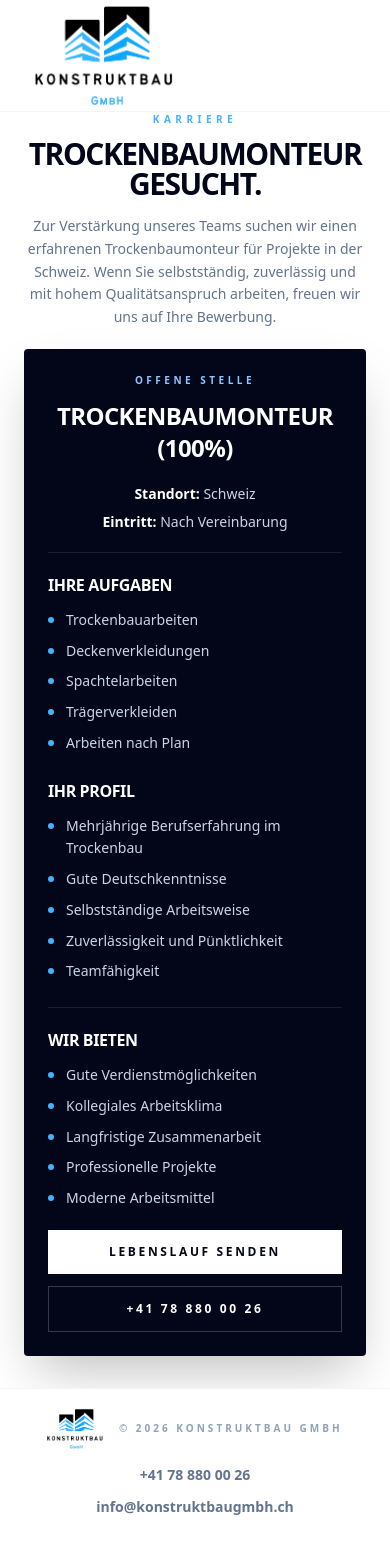
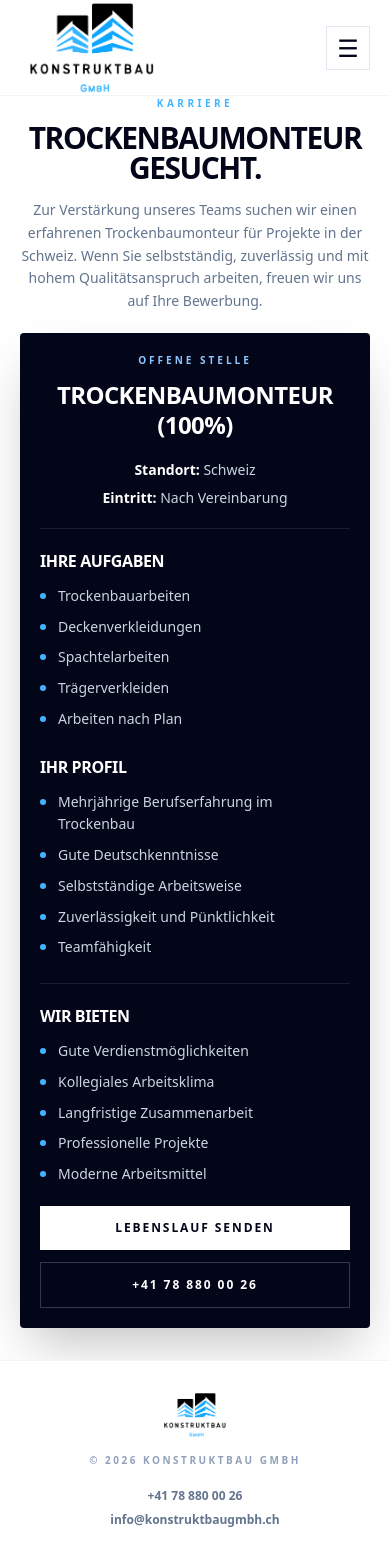
Before and after one commit to tanitadimitrovaa-sketch/konstruktbau, a Next.js app: page /karriere in a window 390 px wide. Before the commit the page ends 1537 px from the top, so only its background shows below. Built offline with nearby package versions, Linux system fonts and the light colour scheme.

Commit message:
Update page.js

```diff
--- a/src/app/karriere/page.js
+++ b/src/app/karriere/page.js
@@ -1,7 +1,8 @@
 "use client";
 
+import { useState } from "react";
 import Link from "next/link";
-import { motion } from "framer-motion";
+import { motion, AnimatePresence } from "framer-motion";
 
 const logoBlue = "#42B4FF";
 const email = "info@konstruktbaugmbh.ch";
@@ -45,49 +46,99 @@ function CheckItem({ children }) {
 }
 
 export default function KarrierePage() {
+  const [menuOpen, setMenuOpen] = useState(false);
+
   return (
     <main className="min-h-screen bg-white text-slate-950 font-sans selection:bg-blue-100">
-      <nav className="fixed w-full z-50 bg-white border-b border-gray-100 h-28 md:h-32 top-0">
-        <div className="max-w-7xl mx-auto px-6 h-full flex justify-between items-center">
+      <nav className="fixed w-full z-50 bg-white border-b border-gray-100 h-24 md:h-32 top-0">
+        <div className="max-w-7xl mx-auto px-5 md:px-6 h-full flex justify-between items-center">
           <Link href="/" className="relative flex items-center h-full group">
-            <div className="relative w-40 md:w-56 h-full flex items-center overflow-hidden">
+            <div className="relative w-36 md:w-56 h-full flex items-center overflow-hidden">
               <img
                 src="/logo.png"
                 alt="KonstruktBau Logo"
-                className="w-full h-auto max-h-[100px] md:max-h-[120px] object-contain transition-transform duration-300 group-hover:scale-105"
+                className="w-full h-auto max-h-[90px] md:max-h-[120px] object-contain transition-transform duration-300 group-hover:scale-105"
               />
             </div>
           </Link>
 
           <div className="hidden md:flex items-center gap-8 text-sm uppercase tracking-widest font-semibold text-slate-700">
-            <Link href="/" style={{ color: "inherit" }}>
-              Home
-            </Link>
-            <Link href="/ueber-uns" style={{ color: "inherit" }}>
-              Über uns
-            </Link>
-            <Link href="/services" style={{ color: "inherit" }}>
-              Dienstleistungen
-            </Link>
-            <Link href="/projekte" style={{ color: "inherit" }}>
-              Projekte
-            </Link>
+            <Link href="/">Home</Link>
+            <Link href="/ueber-uns">Über uns</Link>
+            <Link href="/services">Dienstleistungen</Link>
+            <Link href="/projekte">Projekte</Link>
+
             <Link href="/karriere" style={{ color: logoBlue }}>
               Karriere
             </Link>
 
             <Link
               href="/kontakt"
-              className="text-white px-8 py-3 rounded-sm text-xs shadow-md"
+              className="text-white px-8 py-3 rounded-sm transition-all text-xs shadow-md hover:bg-slate-800"
               style={{ backgroundColor: "#0f172a" }}
             >
               Kontakt
             </Link>
           </div>
+
+          <button
+            type="button"
+            onClick={() => setMenuOpen((prev) => !prev)}
+            className="md:hidden w-11 h-11 flex items-center justify-center border border-slate-200 text-slate-950 text-2xl font-light"
+            aria-label="Menü öffnen"
+          >
+            {menuOpen ? "×" : "☰"}
+          </button>
         </div>
+
+        <AnimatePresence>
+          {menuOpen && (
+            <motion.div
+              initial={{ opacity: 0, y: -12 }}
+              animate={{ opacity: 1, y: 0 }}
+              exit={{ opacity: 0, y: -12 }}
+              transition={{ duration: 0.25 }}
+              className="md:hidden bg-white border-t border-slate-100 px-6 py-6 shadow-xl"
+            >
+              <div className="flex flex-col gap-5 text-sm uppercase tracking-[0.25em] font-black text-slate-800">
+                <Link href="/" onClick={() => setMenuOpen(false)}>
+                  Home
+                </Link>
+
+                <Link href="/ueber-uns" onClick={() => setMenuOpen(false)}>
+                  Über uns
+                </Link>
+
+                <Link href="/services" onClick={() => setMenuOpen(false)}>
+                  Dienstleistungen
+                </Link>
+
+                <Link href="/projekte" onClick={() => setMenuOpen(false)}>
+                  Projekte
+                </Link>
+
+                <Link
+                  href="/karriere"
+                  onClick={() => setMenuOpen(false)}
+                  style={{ color: logoBlue }}
+                >
+                  Karriere
+                </Link>
+
+                <Link
+                  href="/kontakt"
+                  onClick={() => setMenuOpen(false)}
+                  className="bg-slate-950 text-white px-6 py-4 text-center mt-2"
+                >
+                  Kontakt
+                </Link>
+              </div>
+            </motion.div>
+          )}
+        </AnimatePresence>
       </nav>
 
-      <section className="pt-28 md:pt-32 pb-8 md:pb-12 px-6 bg-white">
+      <section className="pt-24 md:pt-32 pb-8 md:pb-12 px-5 md:px-6 bg-white">
         <div className="max-w-5xl mx-auto">
           <motion.div
             initial={{ opacity: 0, y: 18 }}
@@ -96,7 +147,7 @@ export default function KarrierePage() {
             className="text-center mb-5"
           >
             <p
-              className="text-[10px] font-black uppercase tracking-[0.45em] mb-3"
+              className="text-[10px] font-black uppercase tracking-[0.35em] md:tracking-[0.45em] mb-3"
               style={{ color: logoBlue }}
             >
               Karriere
@@ -118,15 +169,15 @@ export default function KarrierePage() {
             initial={{ opacity: 0, y: 18 }}
             animate={{ opacity: 1, y: 0 }}
             transition={{ duration: 0.7, delay: 0.12 }}
-            className="bg-slate-950 text-white p-6 md:p-7 shadow-2xl rounded-sm"
+            className="bg-slate-950 text-white p-5 md:p-7 shadow-2xl rounded-sm"
           >
             <div className="border-b border-white/10 pb-5 mb-5">
               <div className="text-center">
-                <p className="text-[10px] uppercase tracking-[0.35em] font-black text-blue-300 mb-3">
+                <p className="text-[10px] uppercase tracking-[0.3em] md:tracking-[0.35em] font-black text-blue-300 mb-3">
                   Offene Stelle
                 </p>
 
-                <h2 className="text-2xl md:text-4xl font-black uppercase tracking-tight mb-5">
+                <h2 className="text-2xl md:text-4xl font-black uppercase tracking-tight mb-5 leading-tight">
                   Trockenbaumonteur (100%)
                 </h2>
 
@@ -135,7 +186,6 @@ export default function KarrierePage() {
                     <span className="text-white font-bold">Standort:</span>{" "}
                     Schweiz
                   </p>
-
                   <p>
                     <span className="text-white font-bold">Eintritt:</span>{" "}
                     Nach Vereinbarung
@@ -144,7 +194,7 @@ export default function KarrierePage() {
               </div>
             </div>
 
-            <div className="grid md:grid-cols-2 gap-6">
+            <div className="grid grid-cols-1 md:grid-cols-2 gap-6">
               <div>
                 <h3 className="text-base md:text-lg font-black uppercase tracking-tight mb-3">
                   Ihre Aufgaben
@@ -173,7 +223,7 @@ export default function KarrierePage() {
                 Wir bieten
               </h3>
 
-              <ul className="grid sm:grid-cols-2 gap-2 mb-5">
+              <ul className="grid grid-cols-1 sm:grid-cols-2 gap-2 mb-5">
                 {offers.map((item) => (
                   <CheckItem key={item}>{item}</CheckItem>
                 ))}
@@ -182,14 +232,14 @@ export default function KarrierePage() {
               <div className="flex flex-col sm:flex-row justify-center gap-3">
                 <a
                   href={`mailto:${email}?subject=Bewerbung%20als%20Trockenbaumonteur%20bei%20KonstruktBau`}
-                  className="bg-white text-slate-950 px-7 py-3.5 text-center text-xs font-black uppercase tracking-[0.22em] hover:bg-slate-100 transition-all"
+                  className="w-full sm:w-auto bg-white text-slate-950 px-5 md:px-7 py-3.5 text-center text-xs font-black uppercase tracking-[0.16em] md:tracking-[0.22em] hover:bg-slate-100 transition-all"
                 >
                   Lebenslauf senden
                 </a>
 
                 <a
                   href={phoneHref}
-                  className="border border-white/20 px-7 py-3.5 text-center text-xs font-black uppercase tracking-[0.22em] hover:bg-white/10 transition-all"
+                  className="w-full sm:w-auto border border-white/20 px-5 md:px-7 py-3.5 text-center text-xs font-black uppercase tracking-[0.16em] md:tracking-[0.22em] hover:bg-white/10 transition-all"
                 >
                   {phoneDisplay}
                 </a>
@@ -199,23 +249,25 @@ export default function KarrierePage() {
         </div>
       </section>
 
-      <footer className="bg-white border-t border-slate-100 px-6 py-5">
-        <div className="max-w-7xl mx-auto flex flex-col md:flex-row justify-between items-center gap-4">
-          <div className="flex items-center gap-4">
+      <footer className="bg-white border-t border-slate-100 px-5 md:px-6 py-8 md:py-5">
+        <div className="max-w-7xl mx-auto flex flex-col md:flex-row justify-between items-center gap-5 md:gap-4">
+          <div className="flex flex-col md:flex-row items-center gap-4 text-center md:text-left">
             <img
               src="/logo.png"
               alt="KonstruktBau Logo"
-              className="h-10 md:h-12 w-auto object-contain"
+              className="h-11 md:h-12 w-auto object-contain"
             />
 
-            <p className="text-[10px] uppercase tracking-[0.3em] font-bold text-slate-400">
+            <p className="text-[10px] uppercase tracking-[0.25em] md:tracking-[0.3em] font-bold text-slate-400">
               © 2026 KonstruktBau GmbH
             </p>
           </div>
 
-          <div className="flex flex-col md:flex-row items-center gap-3 md:gap-7 text-sm font-semibold text-slate-500">
+          <div className="flex flex-col md:flex-row items-center gap-2 md:gap-7 text-xs md:text-sm font-semibold text-slate-500 max-w-full">
             <a href={phoneHref}>{phoneDisplay}</a>
-            <a href={`mailto:${email}`}>{email}</a>
+            <a href={`mailto:${email}`} className="break-all text-center">
+              {email}
+            </a>
           </div>
         </div>
       </footer>
```
